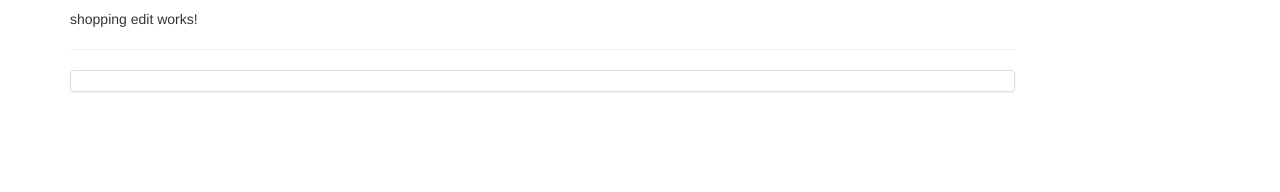
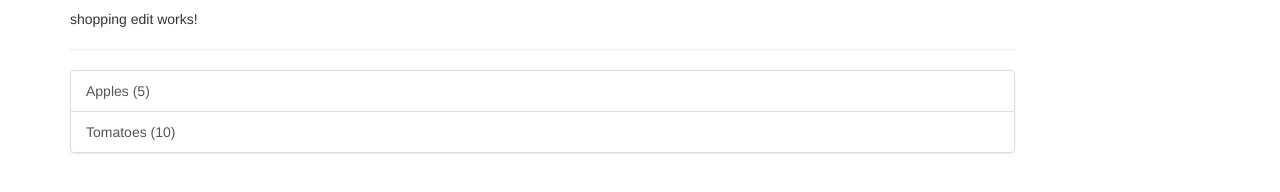
Before and after one commit to fjarado/angular-agf8p7, an Angular app: page / in a window 1280 px wide. Shown: the part 310-502 px from the top of the page. Built offline with nearby package versions, Linux system fonts and the light colour scheme.

Commit message:
1 file modified

```diff
--- a/src/app/shopping-list/shopping-list.component.html
+++ b/src/app/shopping-list/shopping-list.component.html
@@ -3,7 +3,10 @@
     <app-shopping-edit></app-shopping-edit>
     <hr>
     <ul class="list-group">
-      <a class="list-group-item" style="cursor: pointer"></a>
+      <a class="list-group-item"
+      style="cursor: pointer"
+      *ngFor="let ingredient of ingredients">
+      {{ ingredient.name }} ({{ ingredient.amount }})</a>
     </ul>
   </div>
 </div>
```
